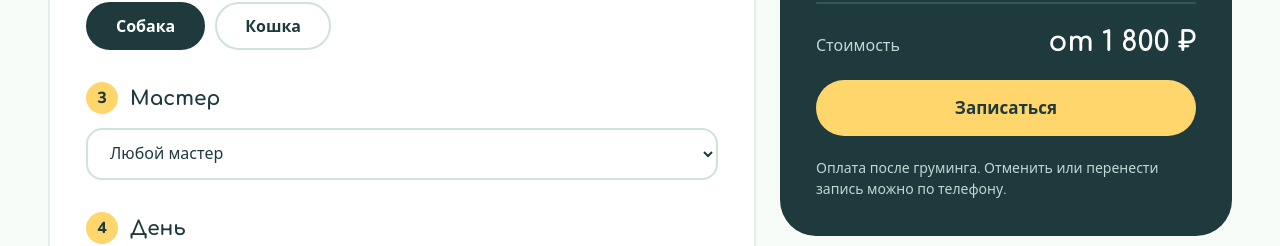
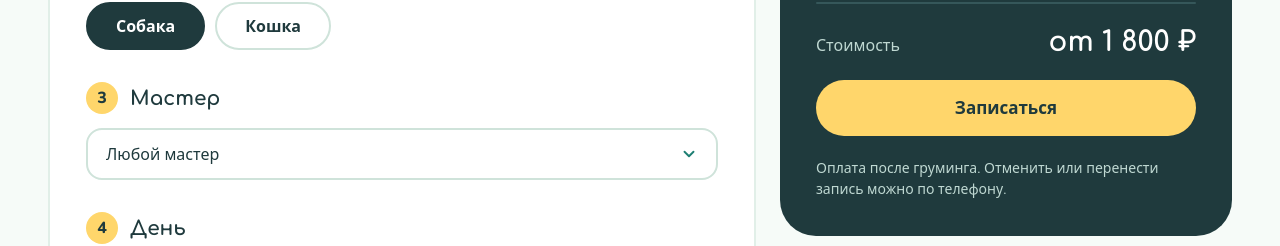
Before and after one commit to aleksan94/gruming, a Vue app: page / in a window 1280 px wide. Shown: the part 3753-3999 px from the top of the page. Built offline with nearby package versions, Linux system fonts and the light colour scheme.

Commit message:
UI Компонент AppSelect

```diff
--- a/src/components/BookingSection.vue
+++ b/src/components/BookingSection.vue
@@ -1,6 +1,7 @@
 <script setup lang="ts">
 import { computed, reactive, ref } from 'vue'
 import AppIcon from './AppIcon.vue'
+import AppSelect from './ui-kit/AppSelect.vue'
 import { type PetId, SERVICES, PETS, EMPLOYEES, TIMES, FIRST_HOUR, worksAt, formatPrice } from '../data/salon'
 
 const WEEKDAYS = ['вс', 'пн', 'вт', 'ср', 'чт', 'пт', 'сб']
@@ -46,6 +47,10 @@ const pet = computed(() => PETS.find((p) => p.id === petId.value)!)
 const master = computed(() => EMPLOYEES.find((e) => e.id === masterId.value))
 // Мастера, которые работают с выбранным животным.
 const suitable = computed(() => EMPLOYEES.filter((e) => e.pets.includes(petId.value as PetId)))
+const masterOptions = computed(() => [
+  { value: 'any', label: 'Любой мастер' },
+  ...suitable.value.map((e) => ({ value: e.id, label: e.name, hint: e.role })),
+])
 const masterText = computed(() => master.value?.name ?? 'Любой мастер')
 const dateText = computed(() => days[dayIndex.value].label)
 
@@ -156,18 +161,13 @@ function reset() {
           <div class="step">
             <h3 class="step-title"><span class="num">3</span>Мастер</h3>
             <div class="field">
-              <select
+              <AppSelect
                 id="b-master"
                 v-model="masterId"
-                class="input"
+                :options="masterOptions"
                 aria-label="Мастер"
                 @change="pickMaster"
-              >
-                <option value="any">Любой мастер</option>
-                <option v-for="e in suitable" :key="e.id" :value="e.id">
-                  {{ e.name }} — {{ e.role }}
-                </option>
-              </select>
+              />
             </div>
           </div>
 
--- a/src/components/ContactsSection.vue
+++ b/src/components/ContactsSection.vue
@@ -2,10 +2,12 @@
 import { reactive, ref } from 'vue'
 import AppIcon from './AppIcon.vue'
 import IconBadge from './IconBadge.vue'
+import AppSelect from './ui-kit/AppSelect.vue'
 import MapSketch from '../assets/illustrations/map-sketch.svg?component'
 import { CONTACTS, TOPICS } from '../data/salon'
 
 const form = reactive({ name: '', contact: '', topic: TOPICS[0], message: '', agree: true })
+const topicOptions = TOPICS.map((t) => ({ value: t, label: t }))
 const error = ref('')
 const sent = ref(false)
 const mapLoaded = ref(false)
@@ -94,9 +96,7 @@ function writeAgain() {
             </div>
             <div class="field">
               <label for="f-topic">Тема</label>
-              <select id="f-topic" v-model="form.topic" class="input topic">
-                <option v-for="t in TOPICS" :key="t" :value="t">{{ t }}</option>
-              </select>
+              <AppSelect id="f-topic" v-model="form.topic" :options="topicOptions" />
             </div>
             <div class="field">
               <label for="f-msg">Сообщение</label>
@@ -232,10 +232,6 @@ h3 {
   font-size: 24px;
 }
 
-.topic {
-  padding: 0 14px;
-}
-
 .msg {
   min-height: 120px;
   padding: 14px 18px;
--- /dev/null
+++ b/src/components/ui-kit/AppSelect.vue
@@ -0,0 +1,280 @@
+<script setup lang="ts">
+import { computed, nextTick, onBeforeUnmount, ref, useId, watch } from 'vue'
+import AppIcon from '../AppIcon.vue'
+
+export interface SelectOption {
+  value: string
+  label: string
+  hint?: string
+}
+
+const props = defineProps<{ options: SelectOption[]; id?: string; ariaLabel?: string }>()
+const model = defineModel<string>({ required: true })
+const emit = defineEmits<{ change: [value: string] }>()
+
+const uid = useId()
+const root = ref<HTMLElement | null>(null)
+const list = ref<HTMLElement | null>(null)
+const open = ref(false)
+const active = ref(0)
+
+const listId = `${uid}-list`
+const selectedIndex = computed(() => props.options.findIndex((o) => o.value === model.value))
+const selected = computed(() => props.options[selectedIndex.value])
+
+function scrollToActive() {
+  nextTick(() => {
+    list.value?.children[active.value]?.scrollIntoView({ block: 'nearest' })
+  })
+}
+
+function show() {
+  active.value = Math.max(selectedIndex.value, 0)
+  open.value = true
+  scrollToActive()
+}
+
+function hide() {
+  open.value = false
+}
+
+function choose(i: number) {
+  const opt = props.options[i]
+  if (!opt) return
+  const changed = opt.value !== model.value
+  model.value = opt.value
+  hide()
+  if (changed) emit('change', opt.value)
+}
+
+function move(step: number) {
+  const n = props.options.length
+  active.value = (active.value + step + n) % n
+  scrollToActive()
+}
+
+function onKey(e: KeyboardEvent) {
+  switch (e.key) {
+    case 'ArrowDown':
+      e.preventDefault()
+      if (open.value) move(1)
+      else show()
+      break
+    case 'ArrowUp':
+      e.preventDefault()
+      if (open.value) move(-1)
+      else show()
+      break
+    case 'Home':
+      if (open.value) {
+        e.preventDefault()
+        active.value = 0
+        scrollToActive()
+      }
+      break
+    case 'End':
+      if (open.value) {
+        e.preventDefault()
+        active.value = props.options.length - 1
+        scrollToActive()
+      }
+      break
+    case 'Enter':
+    case ' ':
+      e.preventDefault()
+      if (open.value) choose(active.value)
+      else show()
+      break
+    case 'Escape':
+      if (open.value) {
+        e.preventDefault()
+        hide()
+      }
+      break
+    case 'Tab':
+      hide()
+      break
+  }
+}
+
+function onOutside(e: PointerEvent) {
+  if (!root.value?.contains(e.target as Node)) hide()
+}
+
+watch(open, (v) => {
+  if (v) document.addEventListener('pointerdown', onOutside)
+  else document.removeEventListener('pointerdown', onOutside)
+})
+onBeforeUnmount(() => document.removeEventListener('pointerdown', onOutside))
+</script>
+
+<template>
+  <div ref="root" class="select" :class="{ open }">
+    <button
+      :id="id"
+      type="button"
+      class="input trigger"
+      role="combobox"
+      aria-haspopup="listbox"
+      :aria-expanded="open"
+      :aria-controls="listId"
+      :aria-label="ariaLabel"
+      :aria-activedescendant="open ? `${uid}-opt-${active}` : undefined"
+      @click="open ? hide() : show()"
+      @keydown="onKey"
+    >
+      <span class="value">{{ selected?.label }}</span>
+      <svg class="chevron" width="18" height="18" viewBox="0 0 24 24" fill="none" aria-hidden="true">
+        <path
+          d="m6 9 6 6 6-6"
+          stroke="currentColor"
+          stroke-width="2.5"
+          stroke-linecap="round"
+          stroke-linejoin="round"
+        />
+      </svg>
+    </button>
+
+    <Transition name="pop">
+      <ul v-show="open" :id="listId" ref="list" class="menu" role="listbox" tabindex="-1">
+        <li
+          v-for="(o, i) in options"
+          :id="`${uid}-opt-${i}`"
+          :key="o.value"
+          class="option"
+          :class="{ active: i === active, selected: o.value === model }"
+          role="option"
+          :aria-selected="o.value === model"
+          @pointerenter="active = i"
+          @click="choose(i)"
+        >
+          <span class="text">
+            <span class="label">{{ o.label }}</span>
+            <span v-if="o.hint" class="hint">{{ o.hint }}</span>
+          </span>
+          <AppIcon v-if="o.value === model" name="check" :size="18" class="tick" />
+        </li>
+      </ul>
+    </Transition>
+  </div>
+</template>
+
+<style scoped lang="scss">
+.select {
+  position: relative;
+  width: 100%;
+}
+
+.trigger {
+  display: flex;
+  align-items: center;
+  justify-content: space-between;
+  gap: 12px;
+  text-align: left;
+  cursor: pointer;
+  transition:
+    border-color 0.15s,
+    box-shadow 0.15s;
+
+  &:hover,
+  .open > & {
+    border-color: var(--accent);
+  }
+
+  &:focus-visible {
+    outline-offset: 2px;
+  }
+}
+
+.value {
+  overflow: hidden;
+  text-overflow: ellipsis;
+  white-space: nowrap;
+}
+
+.chevron {
+  flex: none;
+  color: var(--accent);
+  transition: transform 0.2s;
+
+  .open & {
+    transform: rotate(180deg);
+  }
+}
+
+.menu {
+  position: absolute;
+  z-index: 20;
+  top: calc(100% + 8px);
+  left: 0;
+  right: 0;
+  max-height: 280px;
+  overflow-y: auto;
+  margin: 0;
+  padding: 8px;
+  list-style: none;
+  box-sizing: border-box;
+  background: #fff;
+  border: 2px solid var(--card-border);
+  border-radius: 20px;
+  box-shadow: 0 16px 40px rgb(31 58 61 / 16%);
+  transform-origin: top;
+}
+
+.option {
+  display: flex;
+  align-items: center;
+  justify-content: space-between;
+  gap: 12px;
+  padding: 10px 14px;
+  border-radius: 12px;
+  color: var(--ink);
+  cursor: pointer;
+
+  &.active {
+    background: var(--mint);
+  }
+
+  &.selected .label {
+    font-weight: 800;
+  }
+}
+
+.text {
+  display: flex;
+  flex-direction: column;
+  gap: 2px;
+  min-width: 0;
+}
+
+.label {
+  font-weight: 600;
+}
+
+.hint {
+  font-size: 14px;
+  color: var(--muted);
+}
+
+.tick {
+  flex: none;
+  color: var(--accent);
+}
+
+.pop-enter-active,
+.pop-leave-active {
+  transition:
+    opacity 0.15s,
+    transform 0.15s;
+
+  @include reduced-motion {
+    transition: none;
+  }
+}
+
+.pop-enter-from,
+.pop-leave-to {
+  opacity: 0;
+  transform: translateY(-6px) scale(0.98);
+}
+</style>
```
